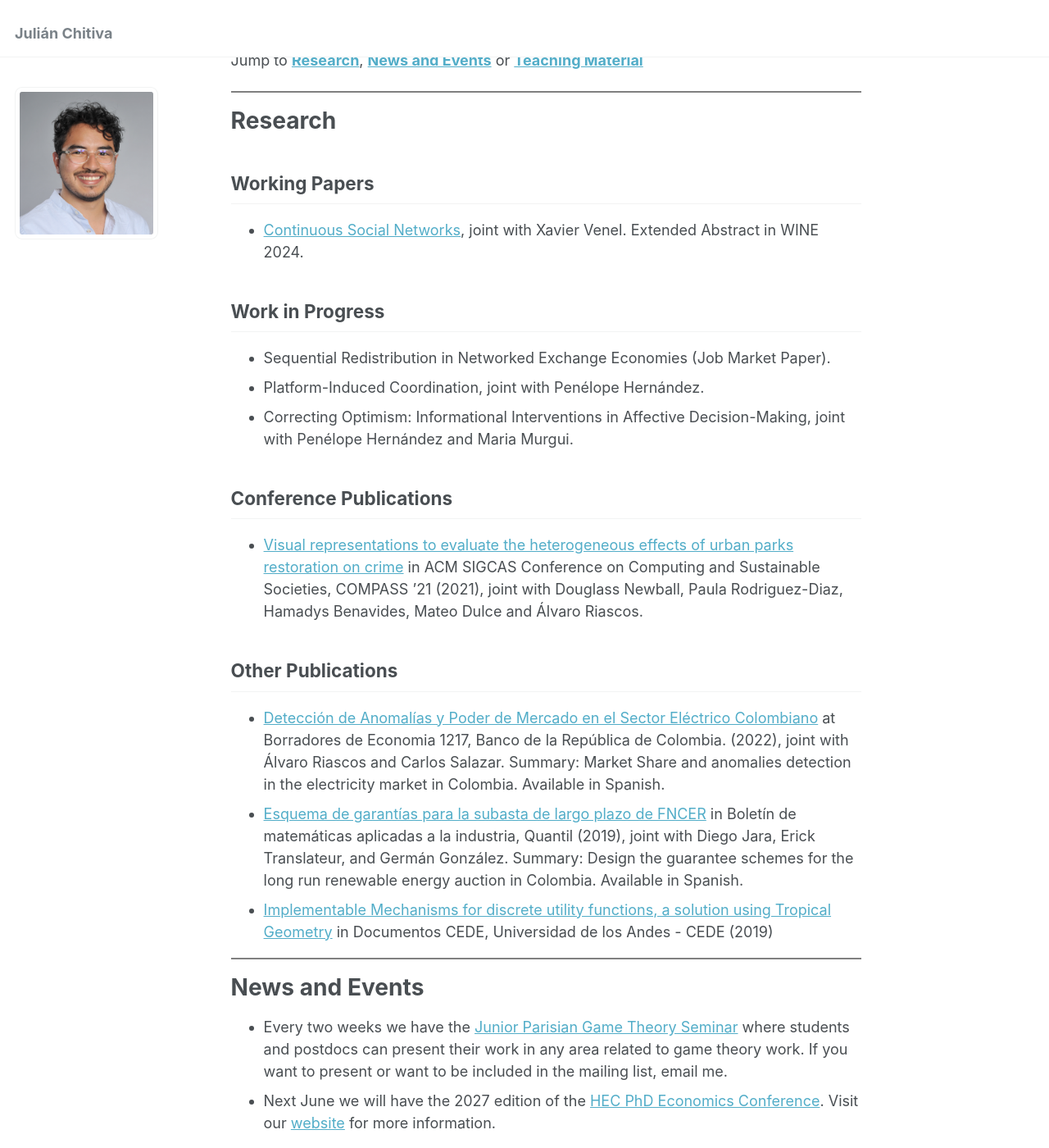
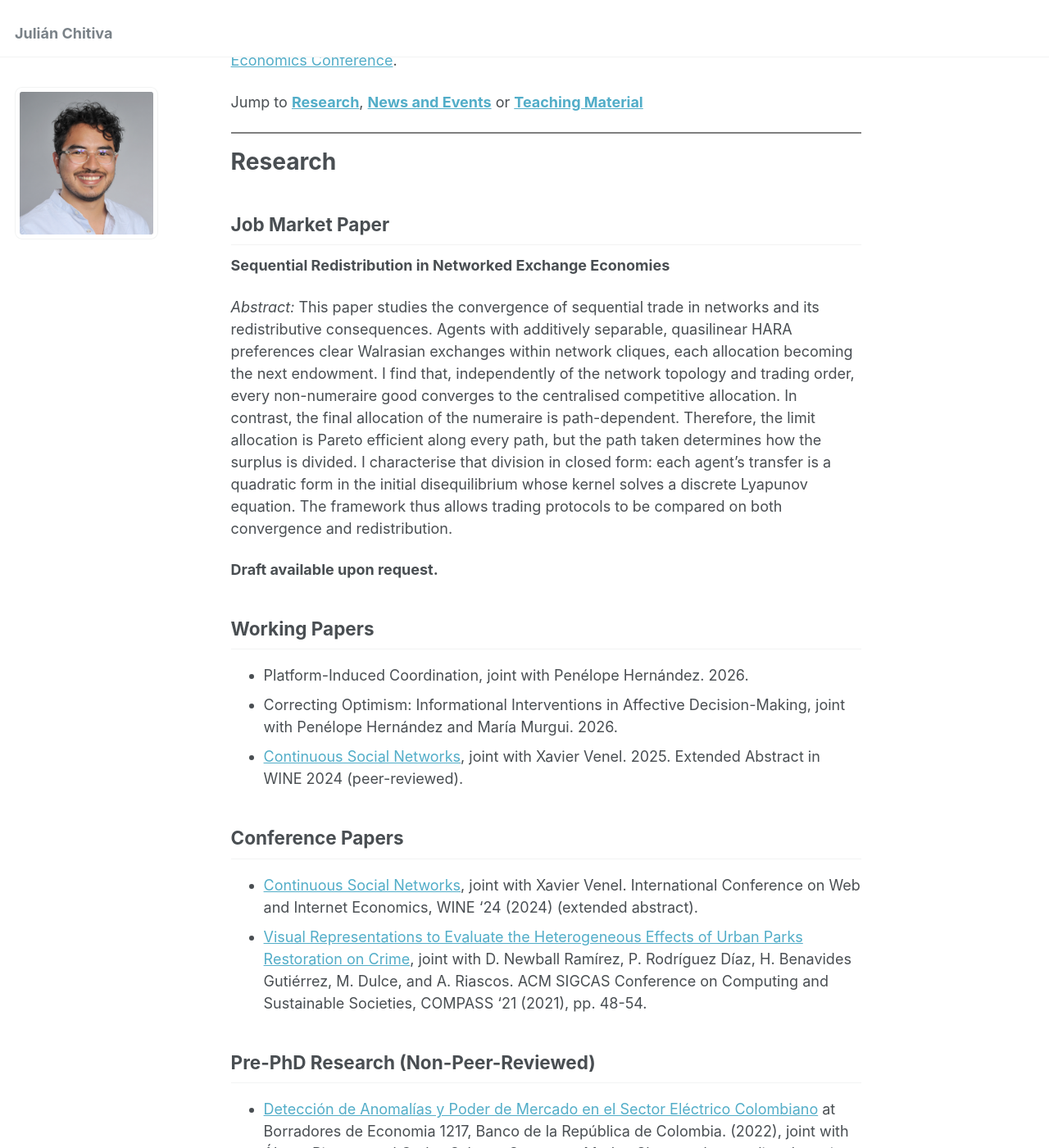
Before and after one commit to julianchitiva/julianchitiva.github.io, a Jekyll site: the page built from _pages/about.md, in a window 1280 px wide and 1400 px high, scrolled down 374 px. Shown: the whole window at 82% size. Built offline with Jekyll 4.4.1, drawn with Linux system fonts in a browser that asks for light colours; some of the changed text lies outside the part shown.

Commit message:
Update contents. Include CV

```diff
--- a/_pages/about.md
+++ b/_pages/about.md
@@ -7,10 +7,12 @@ redirect_from:
   - /about.html
 ---
 
-I am a PhD Candidate in Economics at [HEC Paris](https://www.hec.edu/en/faculty-research/faculty-departments/economics-and-decision-sciences). My research interest lie in microeconomic theory, game theory and social networks. I am particularly interested in the role of information and social structures in economic dynamics. Before starting my PhD I worked in consultancy developing mathematical models to solve industry and government problems in Colombia.
+I am a PhD Candidate in Economics at [HEC Paris](https://www.hec.edu/en/faculty-research/faculty-directory/faculty-member/chitiva-julian). My research interest lie in microeconomic theory, game theory and social networks. I am particularly interested in the role of information and social structures in economic dynamics. Before starting my PhD I worked in consultancy developing mathematical models to solve industry and government problems in Colombia.
 <!--- Incluir un par de frases del trabajo en consultoria. Revisar Redaccion --->
 
 You can reach me by email at julian [dot] chitiva [at] hec [dot] edu
+
+You can find my [**CV here**](/files/CV_Chitiva.pdf){:target="_blank"}.
 
 I am one of the organizers of the [Junior Parisian Game Theory Seminar](https://sites.google.com/view/seminairetheoriedesjeux/junior-seminar-20242025) and the [HEC PhD Economics Conference](https://sites.google.com/view/hecon/home).
 
@@ -19,22 +21,31 @@ Jump to [**Research**](#research), [**News and Events**](#news-and-events) or [*
 <hr style="border:1px solid gray">
 
 # Research
+
+## Job Market Paper
+
+**Sequential Redistribution in Networked Exchange Economies**
+
+*Abstract:* This paper studies the convergence of sequential trade in networks and its redistributive consequences. Agents with additively separable, quasilinear HARA preferences clear Walrasian exchanges within network cliques, each allocation becoming the next endowment. I find that, independently of the network topology and trading order, every non-numeraire good converges to the centralised competitive allocation. In contrast, the final allocation of the numeraire is path-dependent. Therefore, the limit allocation is Pareto efficient along every path, but the path taken determines how the surplus is divided. I characterise that division in closed form: each agent's transfer is a quadratic form in the initial disequilibrium whose kernel solves a discrete Lyapunov equation. The framework thus allows trading protocols to be compared on both convergence and redistribution.
+
+**Draft available upon request.**
+<!-- TODO: once a public draft is ready, replace the line above with a direct link, e.g.:
+[Download Draft]({{ base_path }}/files/JMP_Chitiva.pdf) -->
+
 ## Working Papers
-- [Continuous Social Networks](https://arxiv.org/pdf/2407.11710), joint with Xavier Venel. Extended Abstract in WINE 2024.
+- Platform-Induced Coordination, joint with Penélope Hernández. 2026.
+- Correcting Optimism: Informational Interventions in Affective Decision-Making, joint with Penélope Hernández and María Murgui. 2026.
+- [Continuous Social Networks](https://arxiv.org/pdf/2407.11710), joint with Xavier Venel. 2025. Extended Abstract in WINE 2024 (peer-reviewed).
 
+## Conference Papers
+- [Continuous Social Networks](https://arxiv.org/pdf/2407.11710), joint with Xavier Venel. International Conference on Web and Internet Economics, WINE '24 (2024) (extended abstract).
+- [Visual Representations to Evaluate the Heterogeneous Effects of Urban Parks Restoration on Crime](https://doi.org/10.1145/3460112.3471969), joint with D. Newball Ramírez, P. Rodríguez Díaz, H. Benavides Gutiérrez, M. Dulce, and A. Riascos. ACM SIGCAS Conference on Computing and Sustainable Societies, COMPASS '21 (2021), pp. 48-54.
 
-## Work in Progress
-- Sequential Redistribution in Networked Exchange Economies (Job Market Paper).
-- Platform-Induced Coordination, joint with Penélope Hernández.
-- Correcting Optimism: Informational Interventions in Affective Decision-Making, joint with Penélope Hernández and Maria Murgui.
-
-## Conference Publications
-- [Visual representations to evaluate the heterogeneous effects of urban parks restoration on crime](https://dl.acm.org/doi/10.1145/3460112.3471969) in ACM SIGCAS Conference on Computing and Sustainable Societies, COMPASS ’21 (2021), joint with Douglass Newball, Paula Rodriguez-Diaz, Hamadys Benavides, Mateo Dulce and Álvaro Riascos.
-
-## Other Publications
-- [Detección de Anomalías y Poder de Mercado en el Sector Eléctrico Colombiano](https://ideas.repec.org/p/bdr/borrec/1217.html) at Borradores de Economia 1217, Banco de la República de Colombia. (2022), joint with Álvaro Riascos and Carlos Salazar. Summary: Market Share and anomalies detection in the electricity market in Colombia. Available in Spanish.
-- [Esquema de garantías para la subasta de largo plazo de FNCER](https://quantil.co/wp-content/uploads/2023/02/Esquema-de-Garantias-para-la-Subasta-de-Largo-Plazo-de-FNCER.pdf) in Boletín de matemáticas aplicadas a la industria, Quantil (2019), joint with Diego Jara, Erick Translateur, and Germán González. Summary: Design the guarantee schemes for the long run renewable energy auction in Colombia. Available in Spanish.
+## Pre-PhD Research (Non-Peer-Reviewed)
+- [Detección de Anomalías y Poder de Mercado en el Sector Eléctrico Colombiano](https://ideas.repec.org/p/bdr/borrec/1217.html) at Borradores de Economia 1217, Banco de la República de Colombia. (2022), joint with Álvaro Riascos and Carlos Salazar. Summary: Market Share and anomalies detection in the electricity market in Colombia. Available in Spanish.
+- [quantdates: Manipulate Dates for Finance](https://CRAN.R-project.org/package=quantdates), joint with D. Jara and Quantil S.A.S. R package version 1.0 (2020).
 - [Implementable Mechanisms for discrete utility functions, a solution using Tropical Geometry](https://ideas.repec.org/p/col/000089/017485.html) in Documentos CEDE, Universidad de los Andes - CEDE (2019)
+- [Esquema de garantías para la subasta de largo plazo de FNCER](https://quantil.co/wp-content/uploads/2019/12/Boletin_005_MinMinas.pdf) in Boletín de matemáticas aplicadas a la industria, Quantil (2019), joint with Diego Jara, Erick Translateur, and Germán González. Summary: Design the guarantee schemes for the long run renewable energy auction in Colombia. Available in Spanish.
 
 <hr style="border:1px solid gray">
 
@@ -43,8 +54,8 @@ Jump to [**Research**](#research), [**News and Events**](#news-and-events) or [*
 - Next June we will have the 2027 edition of the [HEC PhD Economics Conference](https://sites.google.com/view/hecon/home). Visit our [website](https://sites.google.com/view/hecon/home) for more information.
 
 ## Presentations
-- *2026:* 11th Annual Conference on Network Science and Economics (Miami, USA), Work-in-Progress Econ Theory Seminar LSE (London, UK), Networks Workshop Seminar at Cambridge University (Cambridge, UK), 9th BiNoMa Workshop on Economic Networks (Tilburg, Netherlands), Games and Artificial Intelligence Multidisciplinary Summer School and Workshop 2026 (Bonn, Germany), Transatlantic Theory Workshop (Evanston, USA).
-- *2025:* Junior Paris Game Theory Seminar (Paris, France); 8th BiNoMa Workshop on Economic Networks (Granada, Spain); CES Networks and Games (Paris, France); Games and Artificial Intelligence Multidisciplinary Summer School and Workshop 2025 (Toulouse, France); 3rd Annual Meeting Colombian Economics Conference (Bogotá, Colombia).
+- *2026:* Workshop on Game Theory and Behavioural Economics 2026 (Bergamo, Italy); 11th Annual Conference on Network Science and Economics (Miami, USA); Work-in-Progress Econ Theory Seminar LSE (London, UK); Networks Workshop Seminar at Cambridge University (Cambridge, UK); 9th BiNoMa Workshop on Economic Networks (Tilburg, Netherlands); Games and Artificial Intelligence Multidisciplinary Summer School and Workshop 2026 (Bonn, Germany); Transatlantic Theory Workshop (Evanston, USA).
+- *2025:* Junior Paris Game Theory Seminar (Paris, France); 8th BiNoMa Workshop on Economic Networks (Granada, Spain); CES Networks and Games (Paris, France); Games and Artificial Intelligence Multidisciplinary Summer School and Workshop 2025 (Toulouse, France); Workshop on Game Theory and Behavioural Economics 2025 (El Tobar, Spain); 3rd Annual Meeting Colombian Economics Conference (Bogotá, Colombia).
 - *2024:* Universidad de Valencia - Economics Department Seminar (Valencia, Spain); 9th Annual Conference on Network Science and Economics (Minneapolis, USA); 7th BiNoMa Workshop on Economic Networks (Rennes, France); Games and Artificial Intelligence Multidisciplinary Summer School and Workshop 2024 (Metz, France); CES Networks and Games (Paris, France); ASSET 2024 (Venice, Italy); Junior Workshop on Mathematical Game Theory (Rome, Italy); WINE 2024 (Edinburgh, Scotland), Optimization Workshop at Universidad de los Andes (Bogotá, Colombia).
 - *2023:* Junior Paris Game Theory Seminar (Paris, France); 2nd Workshop in Dynamic Games and Applications (Paris, France).
 
```
Also changed, not shown: 1 other file.
